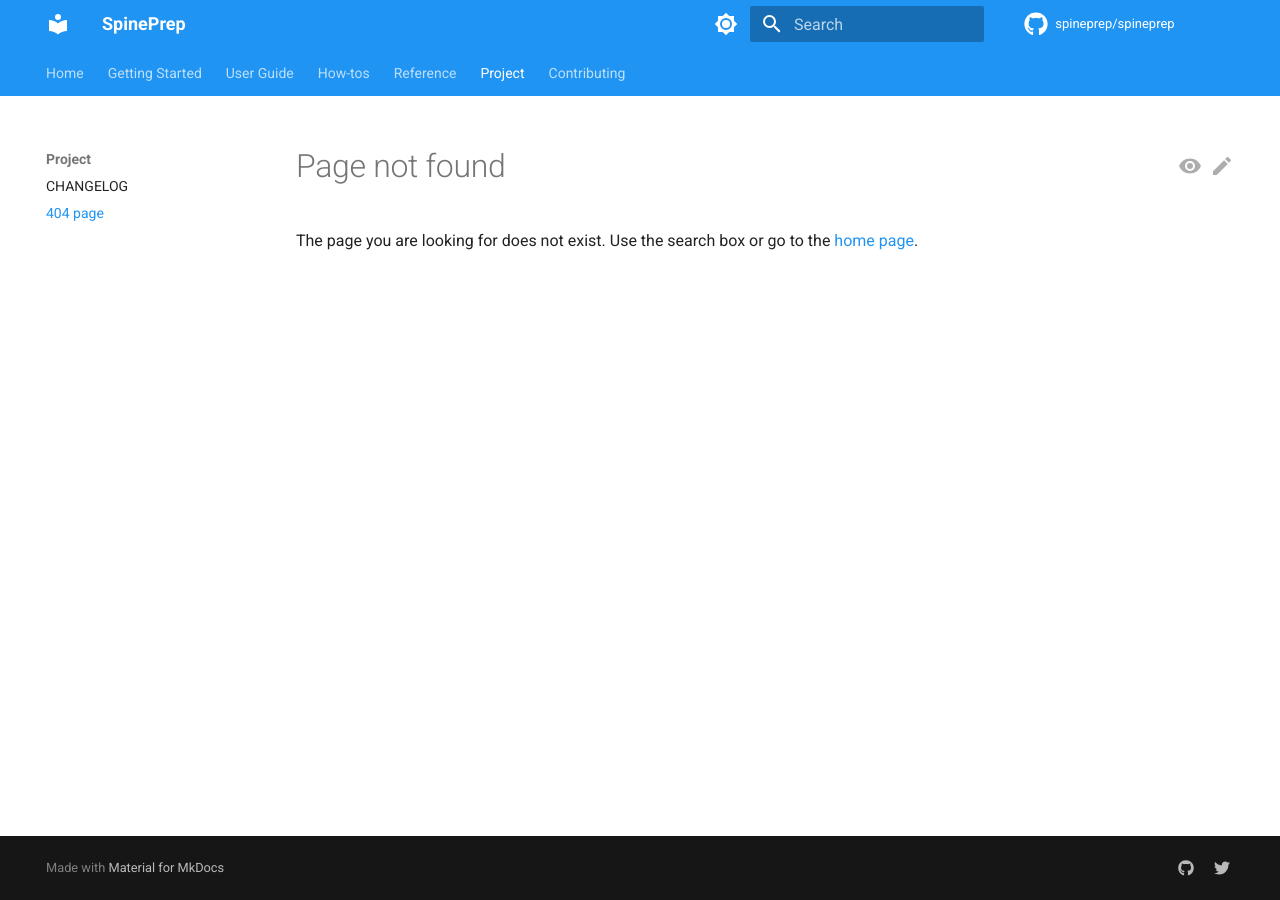
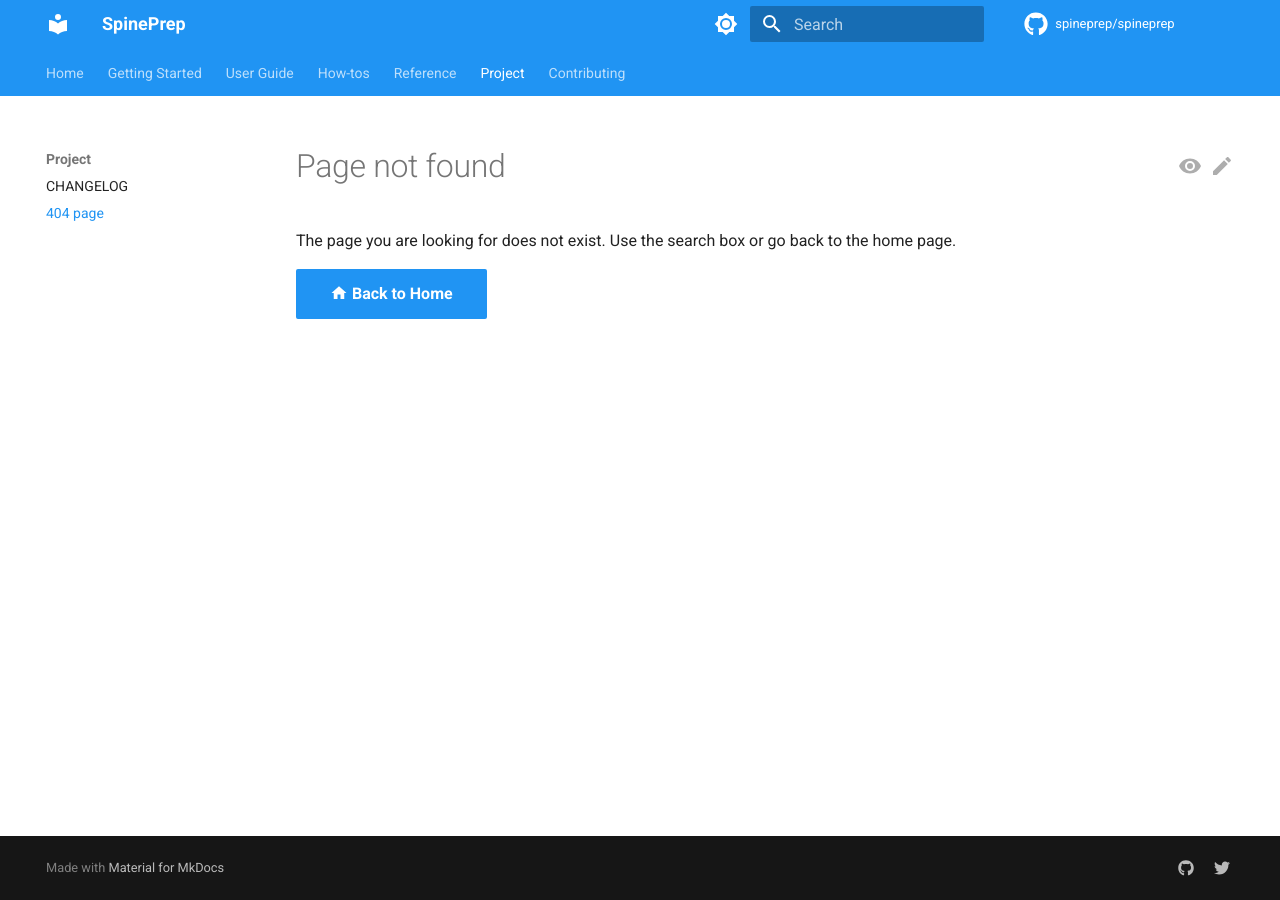
Before and after one commit to SpinePrep/SpinePrep, an MkDocs documentation site: the page built from docs/404.md, in a window 1280 px wide. Built offline with MkDocs 1.6.1 and Material for MkDocs 9.7.7, drawn with Linux system fonts in a browser that asks for light colours; comment, search, counter and statistics services are not loaded; the version menu is left out.

Commit message:
docs: add robots.txt and improve 404 page with home button  [spi-011-final]

```diff
--- a/docs/404.md
+++ b/docs/404.md
@@ -1,3 +1,5 @@
 # Page not found
 
-The page you are looking for does not exist. Use the search box or go to the [home page](/).
+The page you are looking for does not exist. Use the search box or go back to the home page.
+
+[ :material-home: Back to Home ](index.md){ .md-button .md-button--primary }
--- /dev/null
+++ b/docs/robots.txt
@@ -0,0 +1,2 @@
+User-agent: *
+Disallow: /
```
